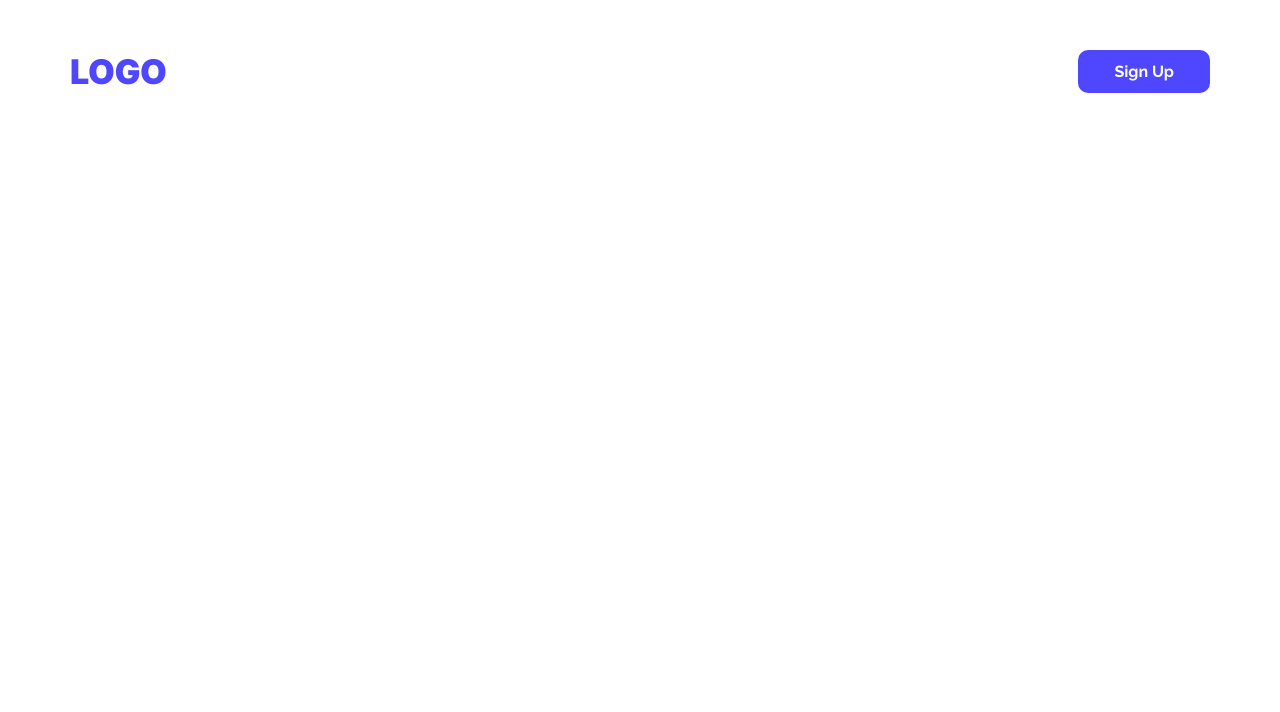
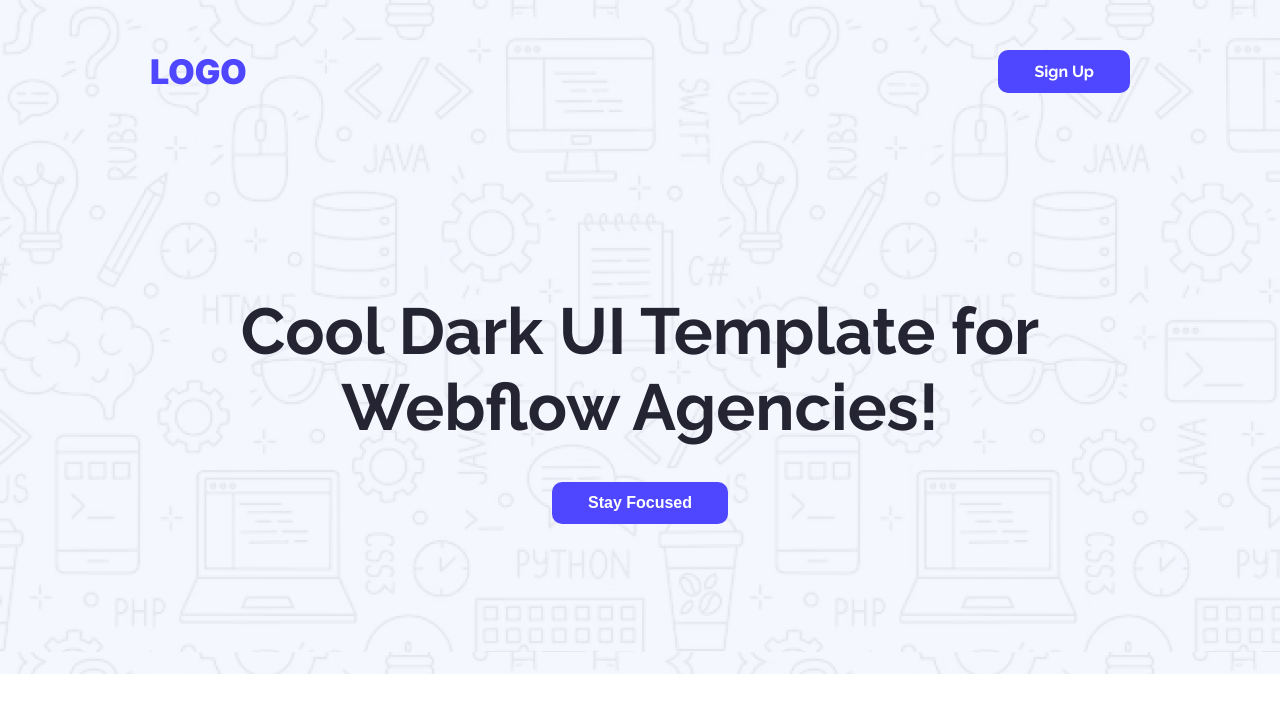
Before and after one commit to dhafnanbd/B12A01-landing-launchpad-dha, a plain HTML site: page index.html in a window 1280 px wide. Drawn offline with Linux system fonts and the light colour scheme.

Commit message:
Hero Section completed with centring content and button with background image

```diff
--- a/index.html
+++ b/index.html
@@ -19,6 +19,10 @@
             <h1 class="logo inter-normal">LOGO</h1>
             <a href=""><button class="btn-primary raleway-normal">Sign Up</button></a>
         </nav>
+        <div class="hero">
+            <h2 class="hero-text">Cool Dark UI Template for Webflow Agencies!</h2>
+            <a href=""><button class="btn-primary">Stay Focused</button></a>
+        </div>
     </header>
     <main>
 
--- a/styles/home.css
+++ b/styles/home.css
@@ -11,9 +11,12 @@
   font-style: normal;
 }
 
+*{
+    margin: 0;
+}
+
 body{
-    width: 1140px;
-    margin: 0px auto;
+    align-items: center;
 }
 
 /* Shared Styles */
@@ -27,12 +30,24 @@ body{
     border-radius: 10px;
 }
 
+.btn-primary:hover{
+    background-color: #2c25fd;
+    transition: 0.4s;
+}
+
+/* Header Styles */
+header{
+    background-image: url(/B12A01-landing-launchpad-dha/Assets/Hero-bg.png);
+    text-align: center;
+    justify-content: center;
+}
+
 /* Navbar Styles */
 nav{
     display: flex;
     align-items: center;
     justify-content: space-between;
-    margin: 50px 0px;
+    padding: 50px 150px;
 }
 
 .logo{
@@ -41,3 +56,20 @@ nav{
     margin: 0px;
     color: #4E47FF;
 }
+
+/* Hero Section Styles */
+.hero{
+    display: block;
+    text-align: center;
+    max-width: 905px;
+    padding: 150px 0;
+    margin-left: auto;
+    margin-right: auto;
+}
+
+.hero-text{
+    font-size: 65px;
+    font-weight: 700;
+    color: #252432;
+    margin-bottom: 37px;
+}
```
